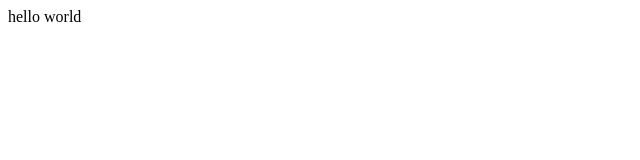
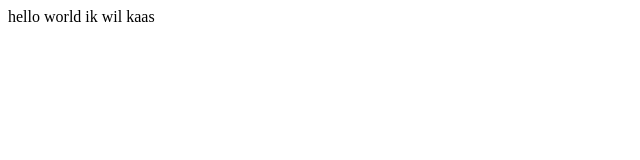
Before and after one commit to Minkema/PO3_informatica_JARL, a plain HTML site: page FitnessWebApp.html in a window 1280 px wide. Shown: the full height of the page, 0-640 px from the left. Drawn offline with Linux system fonts and the light colour scheme.

Commit message:
Update FitnessWebApp.html

```diff
--- a/FitnessWebApp.html
+++ b/FitnessWebApp.html
@@ -1,5 +1,5 @@
 <body>
   <p>
-    hello world
+    hello world ik wil kaas
   </p>
 </body>
```
